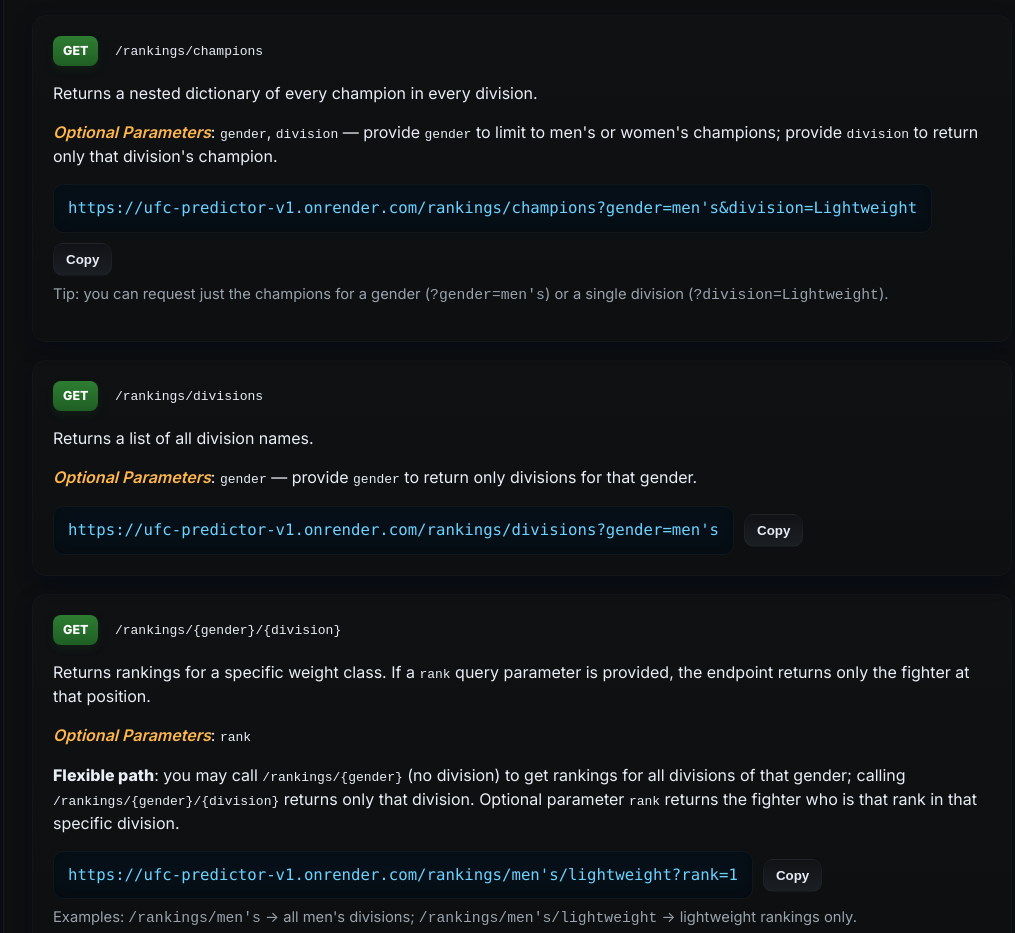
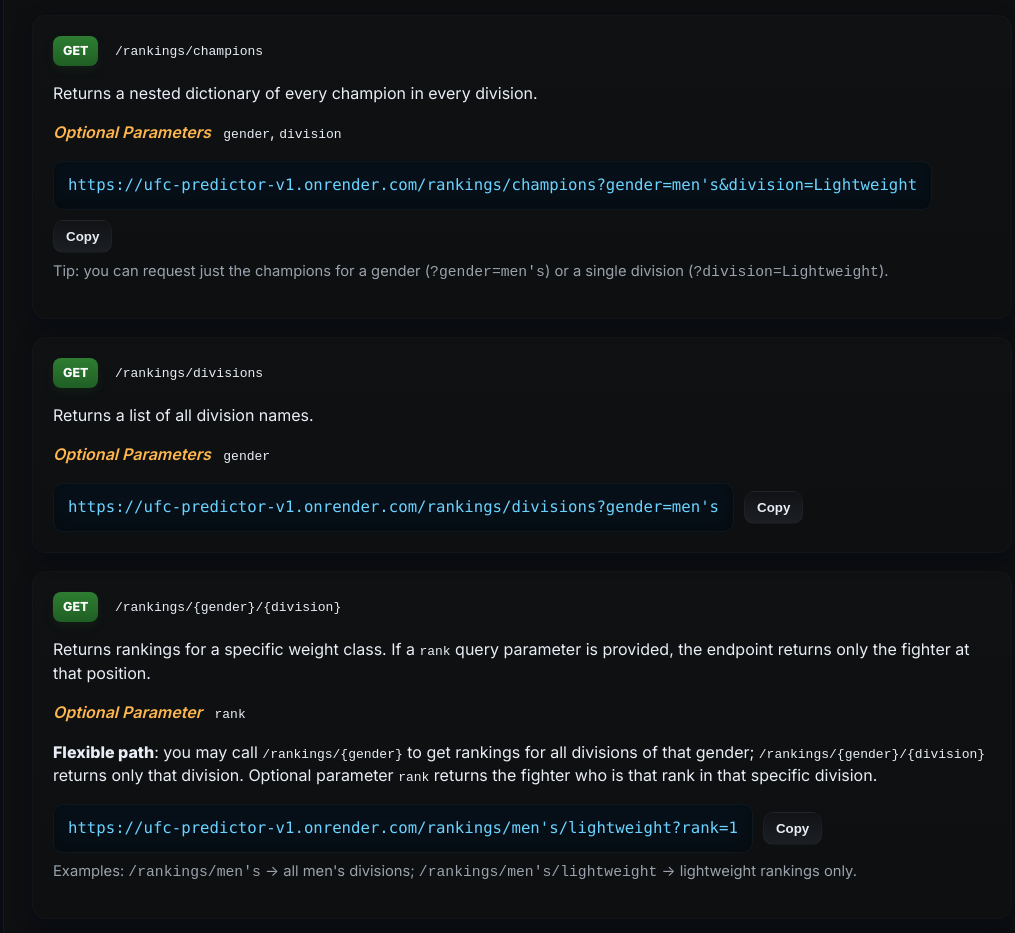
Before and after one commit to robixrai/UFC-API-Guide, a website: page index.html in a window 1280 px wide. Shown: the part 1105-2038 px from the top of the page, without its empty margins (118-1133 px from the left). Drawn offline with Linux system fonts and the light colour scheme.

Commit message:
Minimal changes to the website

```diff
--- a/index.html
+++ b/index.html
@@ -18,7 +18,7 @@
 
   <main class="container" id="main" role="main">
     <header id="main-header">
-      <h1>UFC Fighters API v1.0</h1>
+      <h1>UFC Fighters API v1.1</h1>
       <p>The ultimate data source for MMA fighter stats and real-time rankings.</p>
     </header>
 
@@ -36,7 +36,7 @@
       <div class="endpoint-card">
         <span class="method">GET</span> <code>/fighters</code>
         <p>Returns a simple list of all fighter names available in the database. Supports optional filtering.</p>
-        <p><span class="optional">Optional Parameters</span> <code>gender</code> , <code>division</code> </p>
+        <p><span class="optional">Optional Parameters</span> <code>     gender</code> , <code>    division</code> </p>
         <span class="example-label">Example Request</span>
         <div class="url-row">
           <code class="url" id="fighters-url">https://ufc-predictor-v1.onrender.com/fighters?gender=men's&amp;division=Lightweight</code>
@@ -66,7 +66,7 @@
   <div class="endpoint-card">
     <span class="method">GET</span> <code>/rankings/champions</code>
     <p>Returns a nested dictionary of every champion in every division.</p>
-    <p><span class="optional">Optional Parameters</span>: <code>gender</code>, <code>division</code> — provide <code>gender</code> to limit to men's or women's champions; provide <code>division</code> to return only that division's champion.</p>
+    <p><span class="optional">Optional Parameters</span> <code>gender</code>, <code>division</code> </p>
     <div class="url-row">
       <code class="url" id="champions-url">https://ufc-predictor-v1.onrender.com/rankings/champions?gender=men's&amp;division=Lightweight</code>
       <button class="copy-btn" data-target="#champions-url" aria-label="Copy champions example">Copy</button>
@@ -77,7 +77,7 @@
   <div class="endpoint-card">
     <span class="method">GET</span> <code>/rankings/divisions</code>
     <p>Returns a list of all division names.</p>
-    <p><span class="optional">Optional Parameters</span>: <code>gender</code> — provide <code>gender</code> to return only divisions for that gender.</p>
+    <p><span class="optional">Optional Parameters</span> <code>gender</code> </p>
     <div class="url-row">
       <code class="url" id="divisions-url">https://ufc-predictor-v1.onrender.com/rankings/divisions?gender=men's</code>
       <button class="copy-btn" data-target="#divisions-url" aria-label="Copy divisions example">Copy</button>
@@ -87,8 +87,8 @@
   <div class="endpoint-card">
     <span class="method">GET</span> <code>/rankings/<span class="highlight">{gender}</span>/<span class="highlight">{division}</span></code>
     <p>Returns rankings for a specific weight class. If a <code>rank</code> query parameter is provided, the endpoint returns only the fighter at that position.</p>
-    <p><span class="optional">Optional Parameters</span>: <code>rank</code></p>
-    <p><strong>Flexible path</strong>: you may call <code>/rankings/{gender}</code> (no division) to get rankings for all divisions of that gender; calling <code>/rankings/{gender}/{division}</code> returns only that division. Optional parameter <code>rank</code> returns the fighter who is that rank in that specific division.</p>
+    <p><span class="optional">Optional Parameter</span> <code>rank</code></p>
+    <p><strong>Flexible path</strong>: you may call <code>/rankings/{gender}</code> to get rankings for all divisions of that gender; <code>/rankings/{gender}/{division}</code> returns only that division. Optional parameter <code>rank</code> returns the fighter who is that rank in that specific division.</p>
     <div class="url-row">
       <code class="url" id="rank-url">https://ufc-predictor-v1.onrender.com/rankings/men's/lightweight?rank=1</code>
       <button class="copy-btn" data-target="#rank-url" aria-label="Copy rank example">Copy</button>
@@ -175,7 +175,7 @@ except Exception as e:
     </section>
 
     <footer class="footer" role="contentinfo">
-      Built for the MMA Community • 2026
+      Built for the MMA Community • 2026 April
     </footer>
   </main>
 
--- a/style.css
+++ b/style.css
@@ -141,6 +141,7 @@ h2{
   font-style:italic;
   font-weight:600;
   font-family:inherit;
+  margin-right: 0.5rem; /* adds space after the label */
 }
 
 /* Code block styling */
```
Also changed, not shown: 1 other file.
